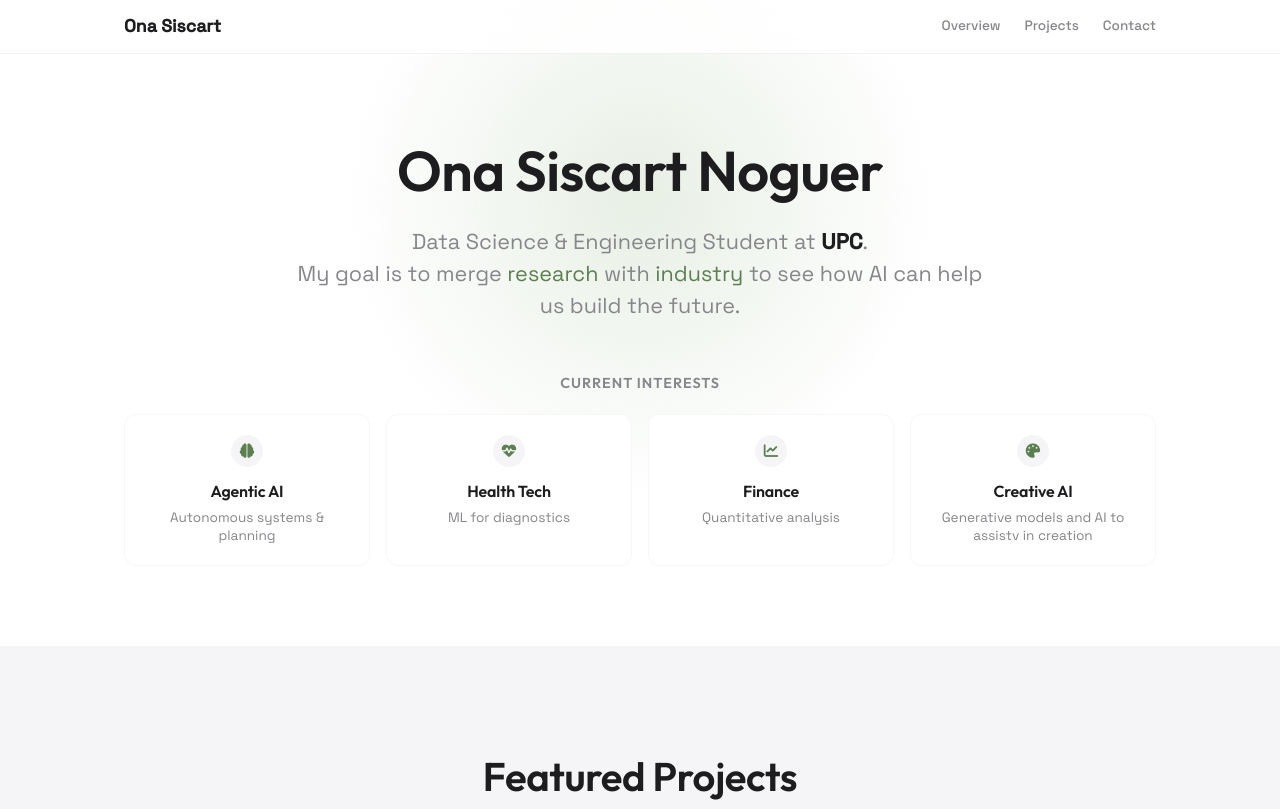
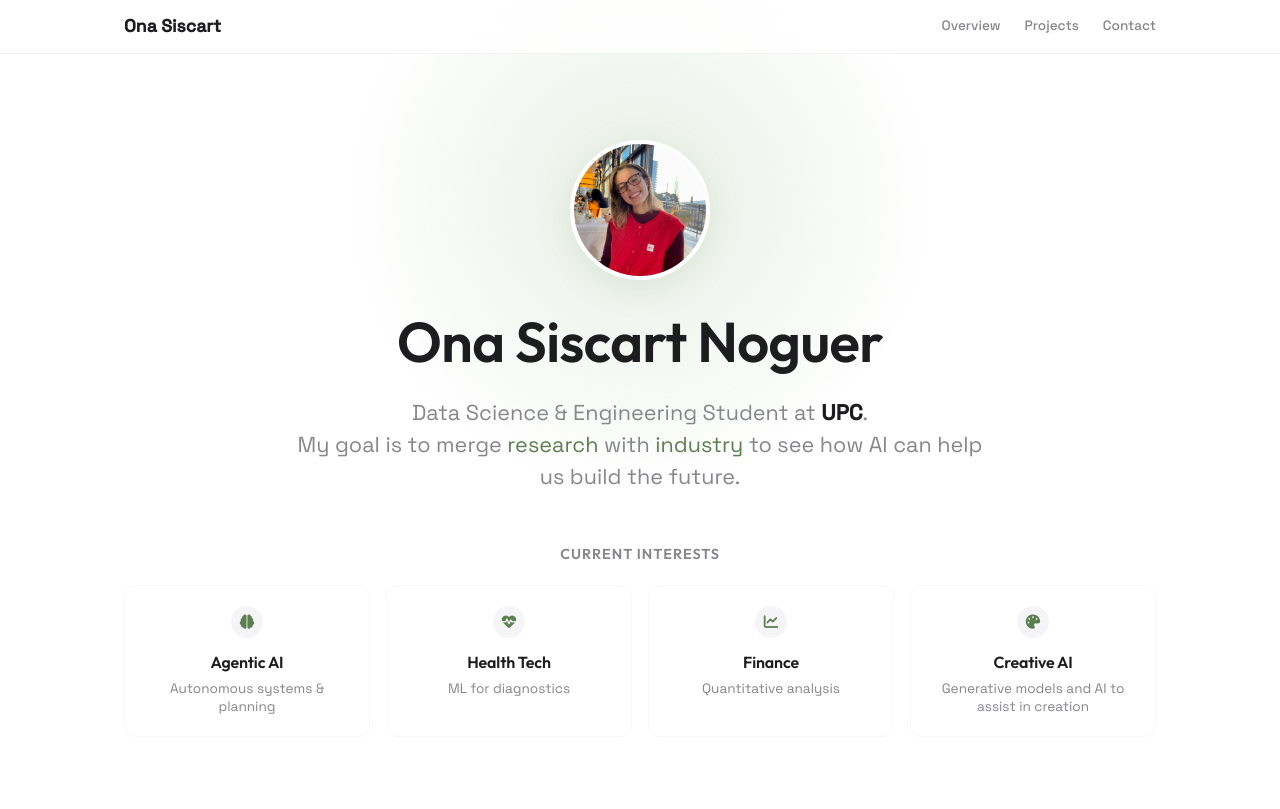
Before and after one commit to onasiscart/onasiscart.github.io, a plain HTML site: page index.html in a window 1280 px wide. Shown: the top 809 px of the page. Drawn offline with Linux system fonts and the light colour scheme; no server answers.

Commit message:
feat: add profile picture to hero section

```diff
--- a/css/style.css
+++ b/css/style.css
@@ -198,6 +198,38 @@ ul {
 
 .accent-matcha {
     color: var(--accent-matcha-dark);
+}
+
+/* --- Profile Picture --- */
+.profile-container {
+    margin-bottom: 24px;
+    animation: fadeScale 0.8s ease-out;
+}
+
+.profile-pic {
+    width: 140px;
+    height: 140px;
+    border-radius: 50%;
+    object-fit: cover;
+    box-shadow: 0 8px 32px rgba(138, 176, 125, 0.2);
+    border: 4px solid white;
+    transition: transform 0.4s cubic-bezier(0.175, 0.885, 0.32, 1.275);
+}
+
+.profile-pic:hover {
+    transform: scale(1.05);
+}
+
+@keyframes fadeScale {
+    0% {
+        opacity: 0;
+        transform: scale(0.9);
+    }
+
+    100% {
+        opacity: 1;
+        transform: scale(1);
+    }
 }
 
 /* --- Interests Section --- */
--- a/index.html
+++ b/index.html
@@ -50,6 +50,10 @@
             <div class="container text-center relative-z">
                 <!-- Intro Part -->
                 <div class="intro-content">
+                    <!-- Profile Picture -->
+                    <div class="profile-container">
+                        <img src="img/profile.jpeg" alt="Ona Siscart" class="profile-pic">
+                    </div>
                     <h1 class="main-title">Ona Siscart Noguer</h1>
                     <p class="mission-text">
                         Data Science & Engineering Student at <strong>UPC</strong>. <br>
@@ -79,7 +83,7 @@
                     <div class="card feature-card">
                         <div class="icon-circle"><i class="fa-solid fa-palette"></i></div>
                         <h3>Creative AI</h3>
-                        <p>Generative models and AI to assistv in creation</p>
+                        <p>Generative models and AI to assist in creation</p>
                     </div>
                 </div>
             </div>
```
Also changed, not shown: img/profile.jpeg (added).
